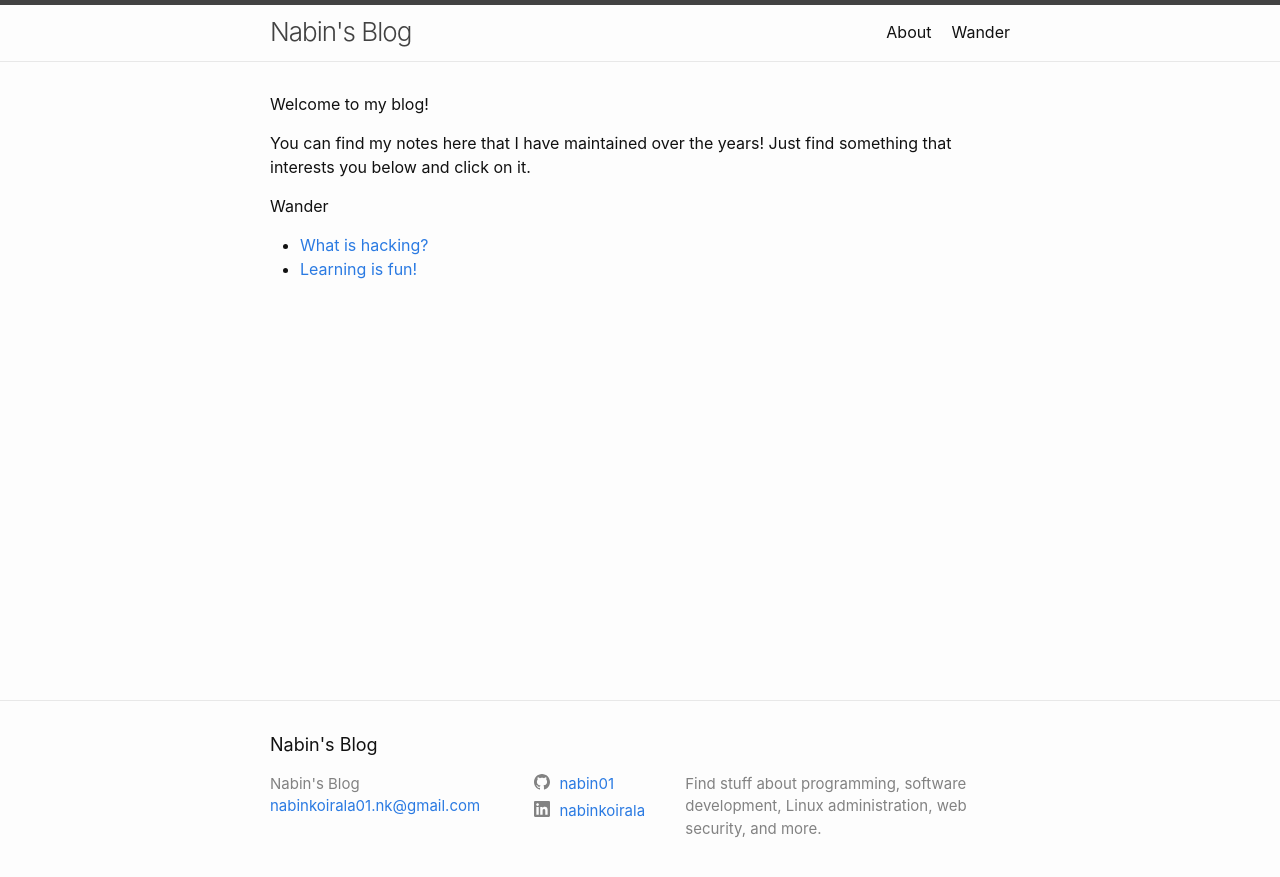
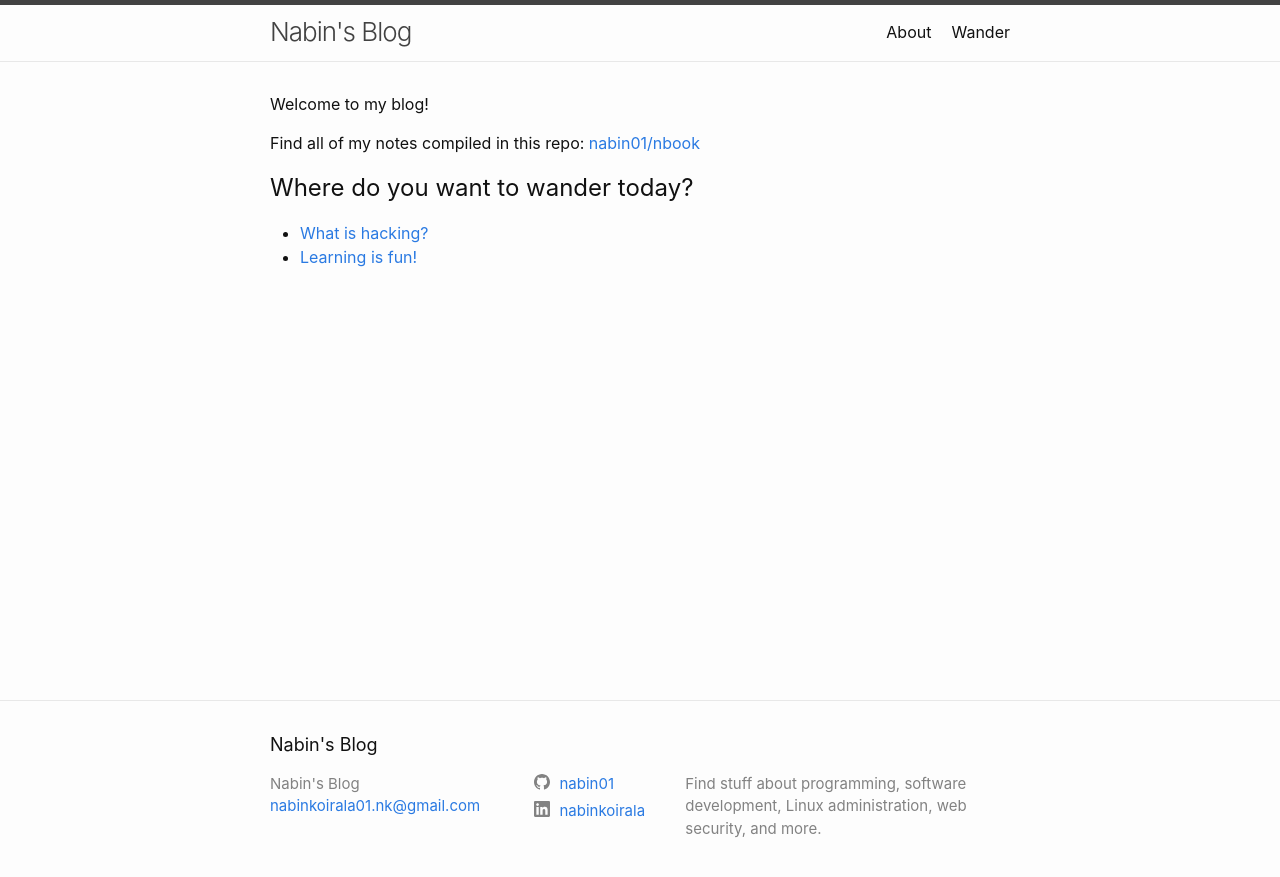
Before and after one commit to nknabin/nknabin.github.io, a Jekyll site: the page built from docs/index.markdown, in a window 1280 px wide. Shown: the top 877 px of the page. Built offline with Jekyll 4.4.1, drawn with Linux system fonts in a browser that asks for light colours.

Commit message:
Add information of nbook repo

```diff
--- a/docs/index.markdown
+++ b/docs/index.markdown
@@ -4,11 +4,13 @@
 
 layout: home
 ---
+
 Welcome to my blog!
 
-You can find my notes here that I have maintained over the years! Just find something that interests you below and click on it.
+Find all of my notes compiled in this repo: [nabin01/nbook](https://github.com/nabin01/nbook.git)
 
-Wander
+## Where do you want to wander today?
+
 <ul>
   {% for post in site.categories.wander %}
     {% if post.url %}
```
